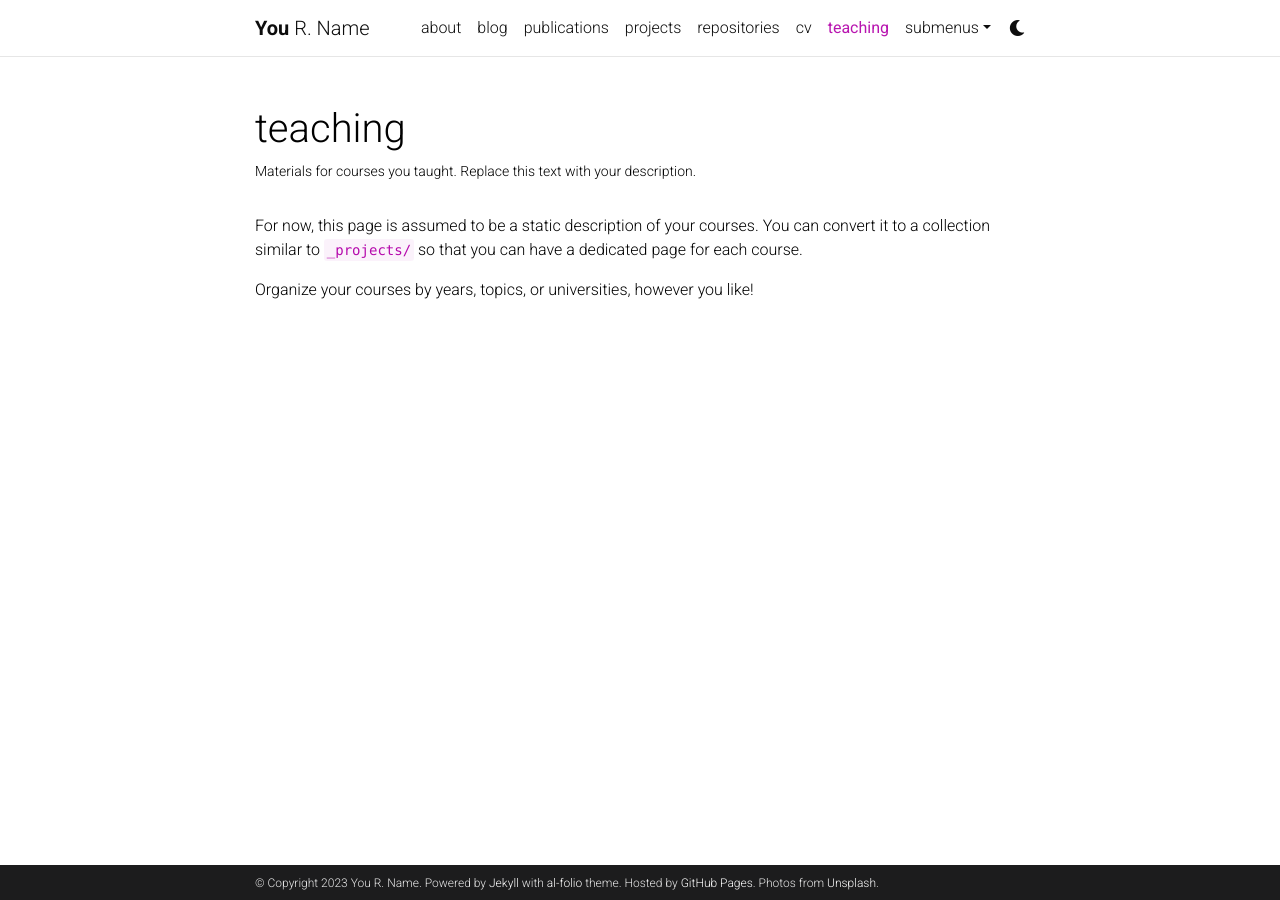
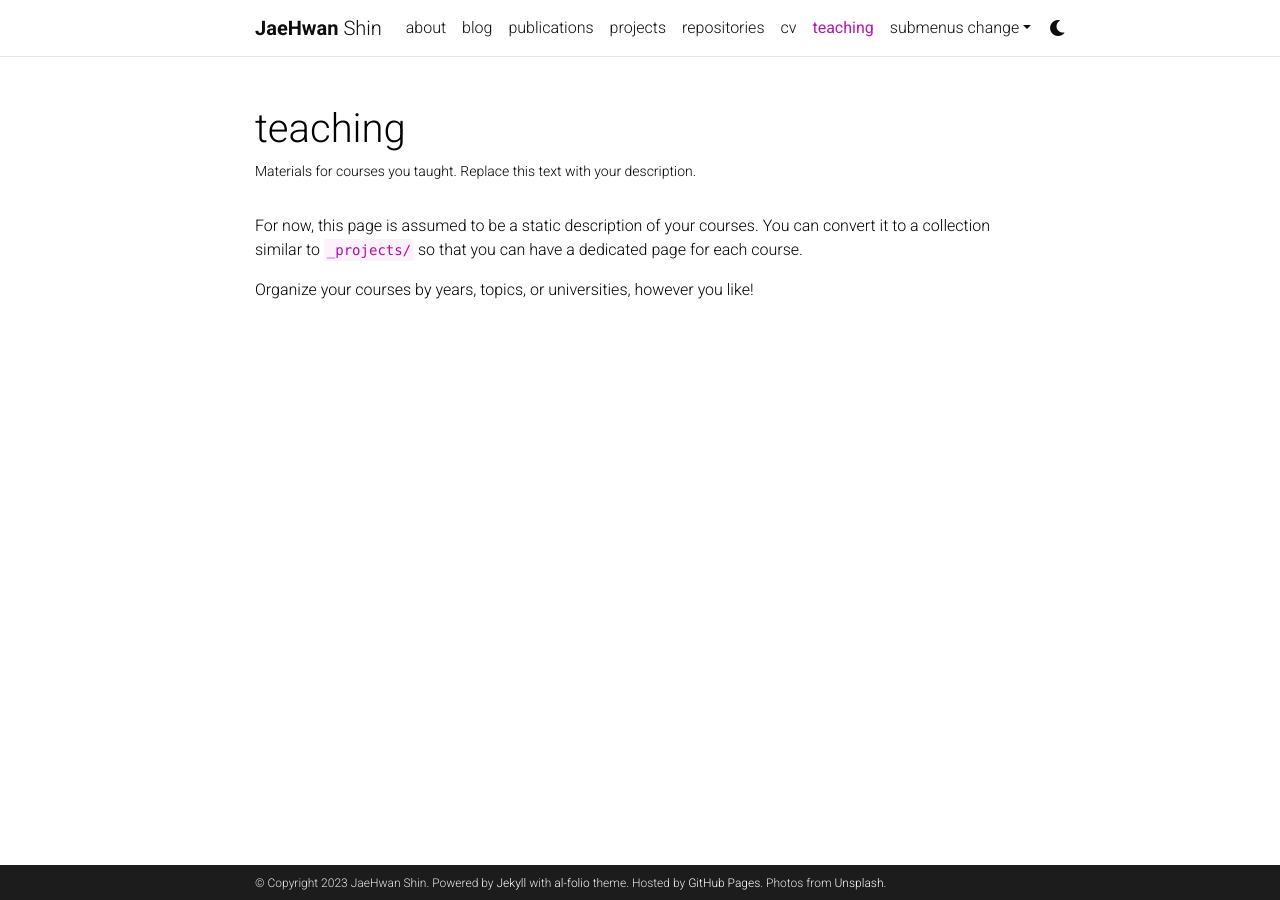
Before and after one commit to terry0902/terry0902.github.io, a Jekyll site: the page built from _pages/teaching.md, in a window 1280 px wide. Built offline with Jekyll 4.4.1, drawn with Linux system fonts in a browser that asks for light colours; comment, search, counter and statistics services are not loaded; a style sheet for code colours, icons or effects is not loaded.

Commit message:
first test changed

```diff
--- a/_config.yml
+++ b/_config.yml
@@ -3,9 +3,9 @@
 # -----------------------------------------------------------------------------
 
 title: blank # the website title (if blank, full name will be used instead)
-first_name: You
-middle_name: R.
-last_name: Name
+first_name: JaeHwan
+middle_name:
+last_name: Shin
 email: you@example.com
 description: > # the ">" symbol means to ignore newlines until "footer_text:"
   A simple, whitespace theme for academics. Based on [*folio](https://github.com/bogoli/-folio) design.
@@ -18,8 +18,8 @@
 lang: en # the language of your site (for example: en, fr, cn, ru, etc.)
 icon: ⚛️  # the emoji used as the favicon (alternatively, provide image name in /assets/img/)
 
-url: https://alshedivat.github.io # the base hostname & protocol for your site
-baseurl: /al-folio # the subpath of your site, e.g. /blog/
+url: https://terry0902.github.io # the base hostname & protocol for your site
+baseurl:  # the subpath of your site, e.g. /blog/
 last_updated: false # set to true if you want to display last updated in the footer
 impressum_path:  # set to path to include impressum link in the footer, use the same path as permalink in a page, helps to conform with EU GDPR
 
@@ -322,7 +322,7 @@
 # -----------------------------------------------------------------------------
 
 imagemagick:
-  enabled: true # enables responsive images for your site (recommended, see https://github.com/alshedivat/al-folio/issues/537)
+  enabled: false # enables responsive images for your site (recommended, see https://github.com/alshedivat/al-folio/issues/537)
   widths:
     - 480
     - 800
```
Also changed, not shown: _pages/about.md (+2 -0 lines), _pages/dropdown.md (+1 -1 lines).
